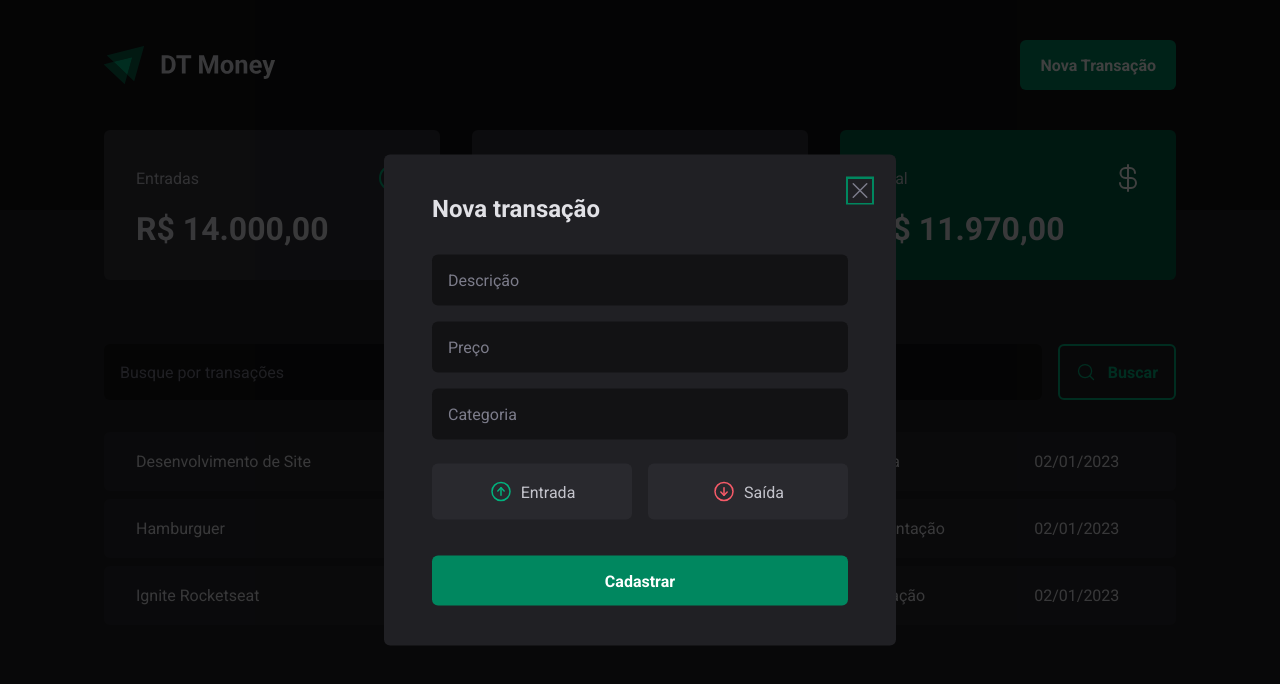
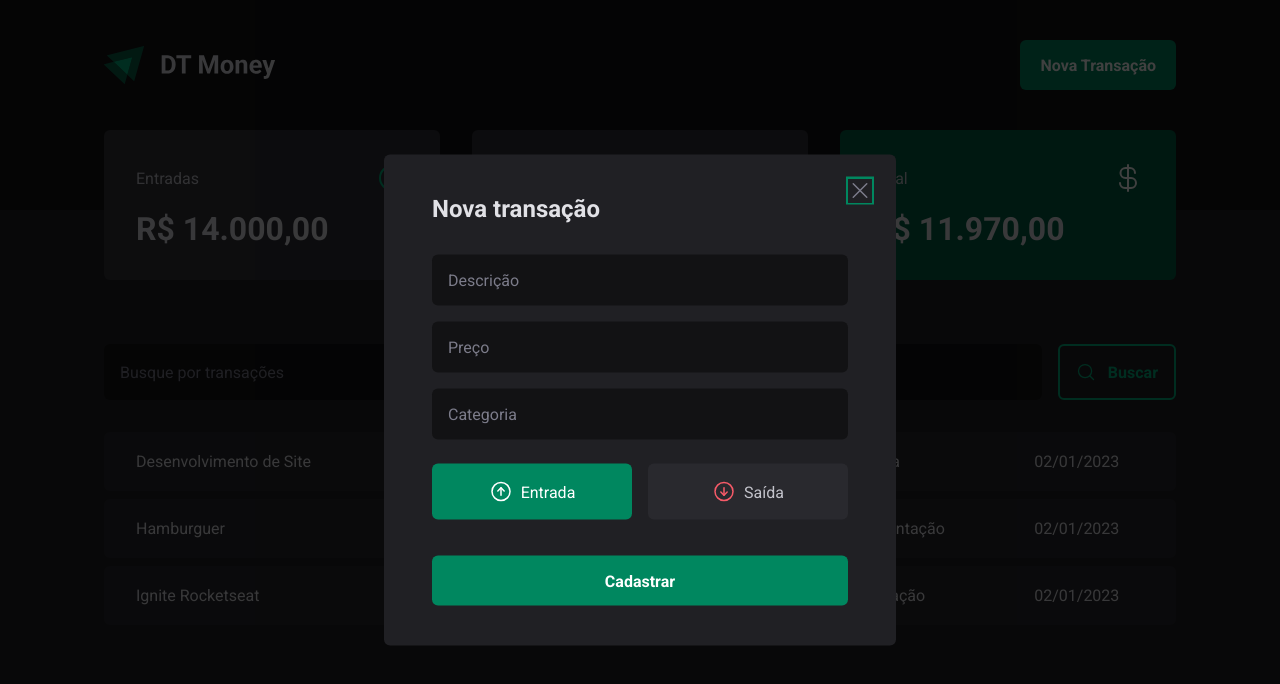
Before and after one commit to digaoreisdev/RocketSeat-ReactJs2021, a React (Vite) app in the folder 03-dt-Money/: page / in a window 1280 px wide. Both pictures are taken after a click on the button "Nova Transação". Shown: the top 684 px of the page. Built offline with nearby package versions, Linux system fonts and the light colour scheme; data requests are answered from the project's data file.

Commit message:
Controler de Componentes

```diff
--- a/03-dt-Money/src/components/NewTransactionModal/index.tsx
+++ b/03-dt-Money/src/components/NewTransactionModal/index.tsx
@@ -1,7 +1,8 @@
 import { zodResolver } from '@hookform/resolvers/zod';
 import * as Dialog from '@radix-ui/react-dialog';
 import { ArrowCircleDown, ArrowCircleUp, X } from "phosphor-react";
-import { useForm } from 'react-hook-form';
+import { Controller, useForm } from 'react-hook-form';
+
 import * as z from "zod";
 
 import { CloseButton, Content, Overlay, TransactionType, TransactionTypeButton } from './styles';
@@ -10,21 +11,25 @@
   description: z.string(),
   price: z.number(),
   category: z.string(),
-  // type: z.enum(['income', 'outcome']),
+  type: z.enum(['income', 'outcome']),
 })
 
 type NewTransactionFormInputs = z.infer<typeof newTransactionFormSchema>;
 
 export function NewTransactionModal() {
   const {
+    control,
     register,
     handleSubmit,
-    formState: { isSubmitting}
+    formState: { isSubmitting }
   } = useForm<NewTransactionFormInputs>({
     resolver: zodResolver(newTransactionFormSchema),
+    defaultValues: {
+      type: 'income',
+    }
   })
 
-  async function handleCreateNewTransaction(data: NewTransactionFormInputs){
+  async function handleCreateNewTransaction(data: NewTransactionFormInputs) {
     await new Promise(resolve => setTimeout(resolve, 2000));
 
     console.log(data);
@@ -38,7 +43,7 @@
         <Dialog.Title>Nova transação</Dialog.Title>
 
         <CloseButton>
-          <X size={24}/>
+          <X size={24} />
         </CloseButton>
 
         <form onSubmit={handleSubmit(handleCreateNewTransaction)}>
@@ -61,7 +66,12 @@
             {...register('category')}
           />
 
-          <TransactionType>
+          <Controller
+            control={control}
+            name="type"
+            render={({ field }) => {
+              return (
+                <TransactionType onValueChange={field.onChange} value={field.value}>
                   <TransactionTypeButton variant="income" value="income" >
                     <ArrowCircleUp size={24} />
                     Entrada
@@ -72,6 +82,9 @@
                     Saída
                   </TransactionTypeButton>
                 </TransactionType>
+              )
+            }}
+          />
 
           <button type="submit" disabled={isSubmitting}>
             Cadastrar
```
Lines whose indentation alone changed are shown as unchanged.
